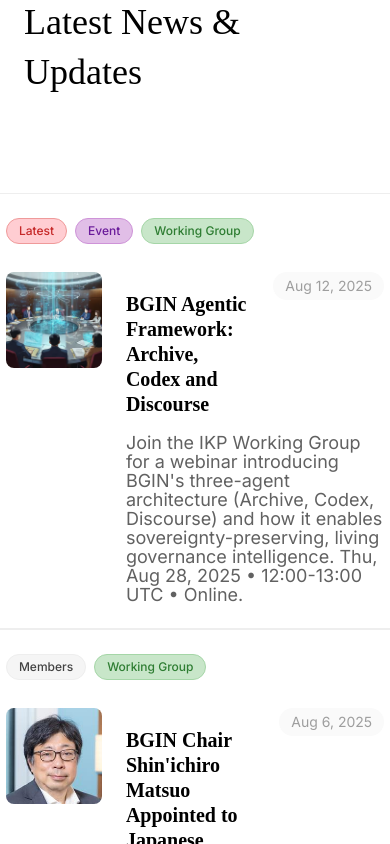
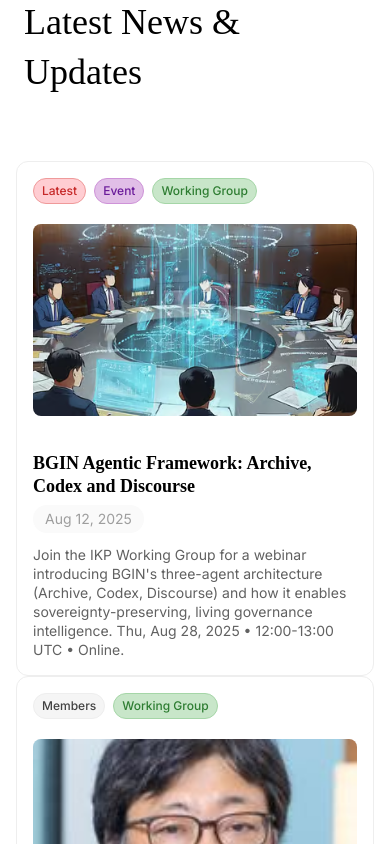
Before and after one commit to bgin-global/bgin-homepage, a Next.js app: page / in a window 390 px wide. Shown: the part 920-1764 px from the top of the page. Built offline with nearby package versions, Linux system fonts and the light colour scheme.

Commit message:
Linked eventbrite page for block13

```diff
--- a/app/events/20251015-block13/page.tsx
+++ b/app/events/20251015-block13/page.tsx
@@ -188,7 +188,7 @@ export default function Block13Page() {
         <div className="block13-hero-content">
           <h1>BGIN Block 13</h1>
           <p>October 15–17, 2025 | Washington, D.C.</p>
-          <a href="#participation" className="block13-btn-primary">
+          <a href="https://www.eventbrite.com/e/bgin-block-13-tickets-1584466825929?aff=oddtdtcreator" target="_blank" rel="noopener noreferrer" className="block13-btn-primary">
             Register Now
             <svg width="20" height="20" viewBox="0 0 22 22" fill="none" xmlns="http://www.w3.org/2000/svg">
               <path d="M4.58325 11H17.4166" stroke="currentColor" strokeWidth="2" strokeLinecap="round" strokeLinejoin="round"/>
@@ -286,7 +286,7 @@ export default function Block13Page() {
                     rel="noopener noreferrer"
                     className="block13-btn-primary inline-flex items-center gap-2 mt-auto"
                   >
-                    Join Webinar
+                    Join Pre-Conference Webinar
                     <svg width="18" height="18" viewBox="0 0 22 22" fill="none" xmlns="http://www.w3.org/2000/svg">
                       <path d="M4.58325 11H17.4166" stroke="currentColor" strokeWidth="2" strokeLinecap="round" strokeLinejoin="round"/>
                       <path d="M11 4.58325L17.4167 10.9999L11 17.4166" stroke="currentColor" strokeWidth="2" strokeLinecap="round" strokeLinejoin="round"/>
@@ -510,9 +510,9 @@ export default function Block13Page() {
                   <p className="text-sm text-gray-600 mb-4">
                     Registration opens soon. Limited capacity - register early to secure your spot.
                   </p>
-                  <button className="block13-btn-primary opacity-50 cursor-not-allowed" disabled>
+                  <a href="https://www.eventbrite.com/e/bgin-block-13-tickets-1584466825929?aff=oddtdtcreator" target="_blank" rel="noopener noreferrer" className="block13-btn-primary">
                    	Register Now
-                  </button>
+                  </a>
                 </div>
               </div>
             </div>
--- a/components/News.tsx
+++ b/components/News.tsx
@@ -54,15 +54,15 @@ export default function News({ news = [], maxItems = 3, layout = "list", showVie
   const newsToDisplay = processNewsWithLatestTag(rawNewsToDisplay);
 
   return (
-    <div className="py-16">
-      <div className="flex-col flex items-center h-fit max-w-5xl m-auto px-4">
-        <div className="flex-col w-full flex items-center gap-12">
-          <div className="flex-col flex items-center gap-8 text-black">
+    <div className="py-8 md:py-16">
+      <div className="flex-col flex items-center h-fit w-full max-w-5xl m-auto px-4">
+        <div className="flex-col w-full flex items-center gap-8 md:gap-12">
+          <div className="flex-col flex items-center gap-6 md:gap-8 text-black w-full">
 
-            <div className={`${layout === "grid" ? "grid grid-cols-1 md:grid-cols-2 lg:grid-cols-3 gap-6 w-full max-w-6xl" : "max-w-4xl"} ${layout === "grid" ? "auto-rows-fr" : ""}`}>
+            <div className={`${layout === "grid" ? "grid grid-cols-1 md:grid-cols-2 lg:grid-cols-3 gap-4 md:gap-6 w-full" : "w-full md:max-w-4xl"} ${layout === "grid" ? "auto-rows-fr" : ""}`}>
               {newsToDisplay.map((item) => (
                 <Link key={item.id} href={item.link} className="block no-underline">
-                  <div className={`bg-white border border-gray-200 rounded-xl hover:shadow-lg hover:shadow-blue-100 transition-all duration-300 hover:-translate-y-1 cursor-pointer ${layout === "grid" ? "flex flex-col overflow-hidden h-full" : "p-6"}`}>
+                  <div className={`bg-white border border-gray-200 rounded-xl hover:shadow-lg hover:shadow-blue-100 transition-all duration-300 hover:-translate-y-1 cursor-pointer ${layout === "grid" ? "flex flex-col overflow-hidden h-full" : "p-4 md:p-6"}`}>
                     {layout === "grid" ? (
                       // Grid view layout - vertical card with image next to tags
                       <div className="flex flex-col h-full">
@@ -120,29 +120,29 @@ export default function News({ news = [], maxItems = 3, layout = "list", showVie
                         </div>
                       </div>
                     ) : (
-                      // List view layout - horizontal card with image on the left
-                      <div className="flex flex-col gap-4">
+                      // List view layout - responsive for mobile
+                      <div className="flex flex-col gap-3 md:gap-4">
                         {/* Tags */}
-                        <div className="flex flex-wrap gap-2 mb-3">
+                        <div className="flex flex-wrap gap-2 mb-2 md:mb-3">
                           {item.tags.map((tag, index) => (
                             <span
                               key={index}
-                              className={`px-3 py-1 rounded-full text-xs font-medium border ${getTagStyle(tag)}`}
+                              className={`px-2 md:px-3 py-1 rounded-full text-xs font-medium border ${getTagStyle(tag)}`}
                             >
                               {tag}
                             </span>
                           ))}
                         </div>
 
-                        <div className="flex gap-6">
+                        <div className="flex flex-col md:flex-row gap-4 md:gap-6">
                           {/* Image */}
                           {item.image && (
-                            <div className="w-24 h-24 bg-gray-50 rounded-lg relative overflow-hidden flex-shrink-0">
+                            <div className="w-full md:w-24 h-48 md:h-24 bg-gray-50 rounded-lg relative overflow-hidden flex-shrink-0">
                               <Image
                                 src={item.image}
                                 alt={item.title}
                                 fill
-                                sizes="96px"
+                                sizes="(max-width: 768px) 100vw, 96px"
                                 quality={95}
                                 className="object-cover"
                                 priority={false}
@@ -151,11 +151,11 @@ export default function News({ news = [], maxItems = 3, layout = "list", showVie
                           )}
 
                           <div className="flex-1">
-                            <div className="flex justify-between items-start gap-4 mb-4">
-                              <h3 className="text-xl font-semibold text-black leading-tight">
+                            <div className="flex flex-col md:flex-row md:justify-between md:items-start gap-2 md:gap-4 mb-3 md:mb-4">
+                              <h3 className="text-lg md:text-xl font-semibold text-black leading-tight">
                                 {item.title}
                               </h3>
-                              <span className="text-sm text-gray-500 whitespace-nowrap bg-gray-50 px-3 py-1 rounded-full">
+                              <span className="text-sm text-gray-500 md:whitespace-nowrap bg-gray-50 px-3 py-1 rounded-full self-start">
                                 {new Date(item.date).toLocaleDateString('en-US', {
                                   year: 'numeric',
                                   month: 'short',
@@ -164,7 +164,7 @@ export default function News({ news = [], maxItems = 3, layout = "list", showVie
                               </span>
                             </div>
 
-                            <p className={`${CUSTOM_STYLES.DESCRIPTION} text-gray-700`}>
+                            <p className={`${CUSTOM_STYLES.DESCRIPTION} text-gray-700 text-sm md:text-base`}>
                               {item.description}
                             </p>
                           </div>
```
Also changed, not shown: 1 other file (tests, documents, lock files or other folders).
